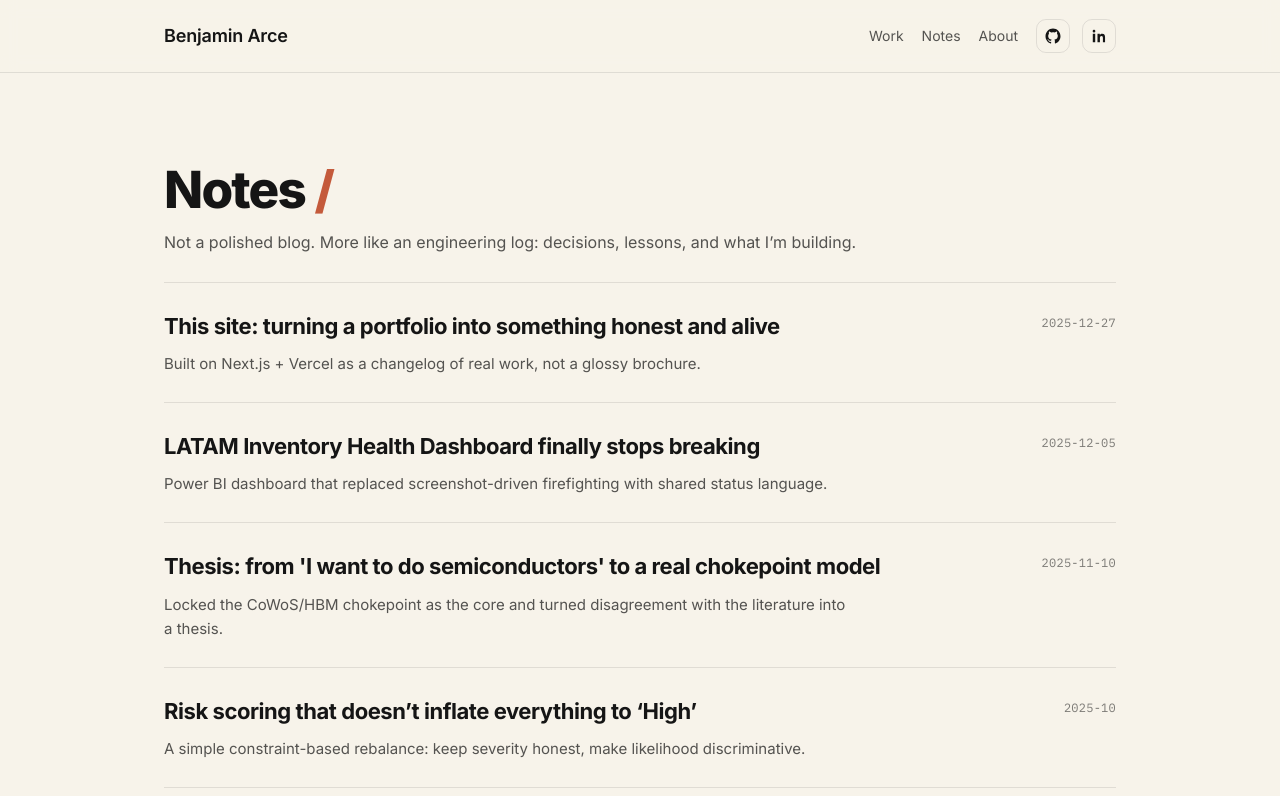
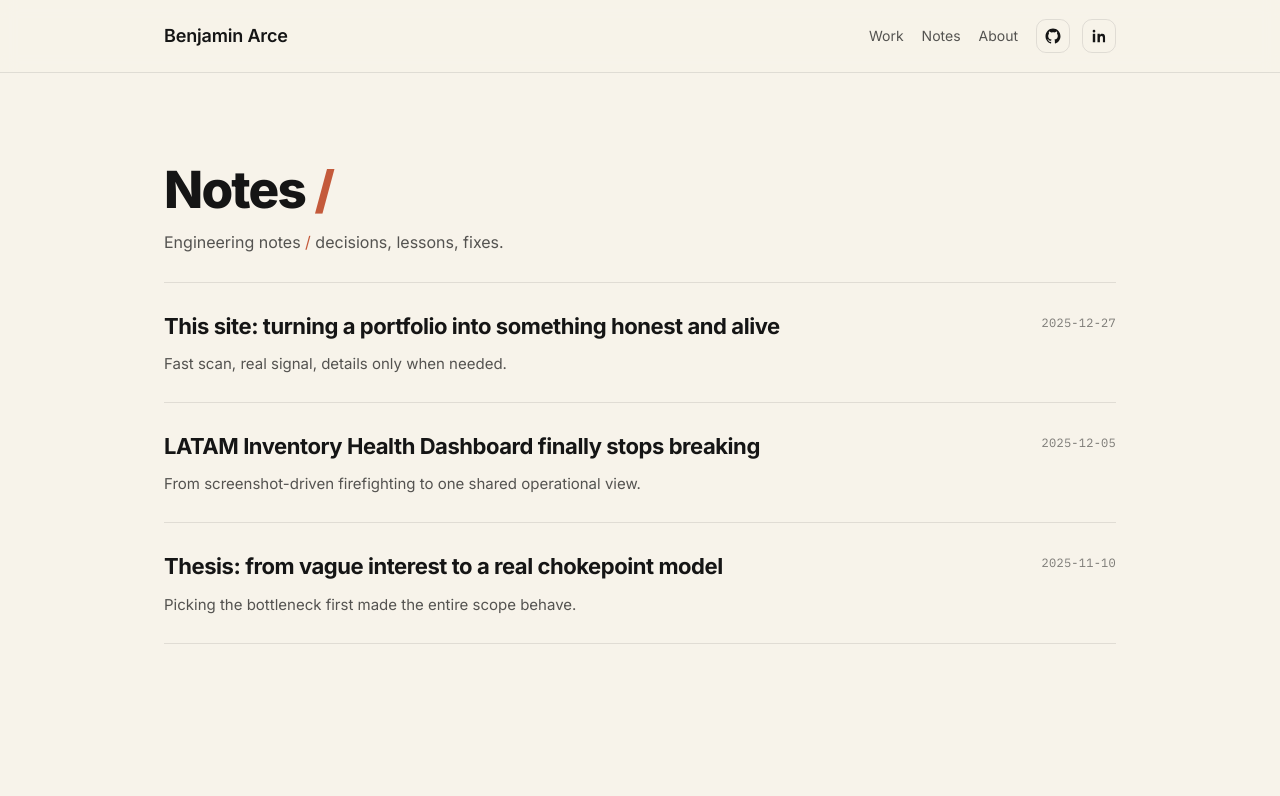
Before and after one commit to benjaminarce-cloud/arcev2-portfolio, a Next.js app: page /notes in a window 1280 px wide. Shown: the top 796 px of the page. Built offline with nearby package versions, Linux system fonts and the light colour scheme.

Commit message:
Update page.tsx

```diff
--- a/src/app/notes/page.tsx
+++ b/src/app/notes/page.tsx
@@ -5,33 +5,27 @@ type NoteRow = {
   slug: string;
   title: string;
   desc: string;
-  date: string; // YYYY-MM-DD or YYYY-MM
+  date: string;
 };
 
 const NOTES: NoteRow[] = [
   {
     slug: "site-honest-and-alive",
     title: "This site: turning a portfolio into something honest and alive",
-    desc: "Built on Next.js + Vercel as a changelog of real work, not a glossy brochure.",
+    desc: "Fast scan, real signal, details only when needed.",
     date: "2025-12-27",
   },
   {
     slug: "latam-inventory-dashboard-stops-breaking",
     title: "LATAM Inventory Health Dashboard finally stops breaking",
-    desc: "Power BI dashboard that replaced screenshot-driven firefighting with shared status language.",
+    desc: "From screenshot-driven firefighting to one shared operational view.",
     date: "2025-12-05",
   },
   {
     slug: "thesis-chokepoint-model",
-    title: "Thesis: from 'I want to do semiconductors' to a real chokepoint model",
-    desc: "Locked the CoWoS/HBM chokepoint as the core and turned disagreement with the literature into a thesis.",
+    title: "Thesis: from vague interest to a real chokepoint model",
+    desc: "Picking the bottleneck first made the entire scope behave.",
     date: "2025-11-10",
-  },
-  {
-    slug: "risk-scoring-rebalance",
-    title: "Risk scoring that doesn’t inflate everything to ‘High’",
-    desc: "A simple constraint-based rebalance: keep severity honest, make likelihood discriminative.",
-    date: "2025-10",
   },
 ];
 
@@ -42,8 +36,9 @@ export default function NotesPage() {
         <h1 className="page-title">
           Notes <span className="accent">/</span>
         </h1>
-        <p className="page-subtitle">
-          Not a polished blog. More like an engineering log: decisions, lessons, and what I’m building.
+
+        <p className="page-subtitle" style={{ maxWidth: 720 }}>
+          Engineering notes <span className="accent">/</span> decisions, lessons, fixes.
         </p>
 
         <div className="list" aria-label="Notes list">
```
